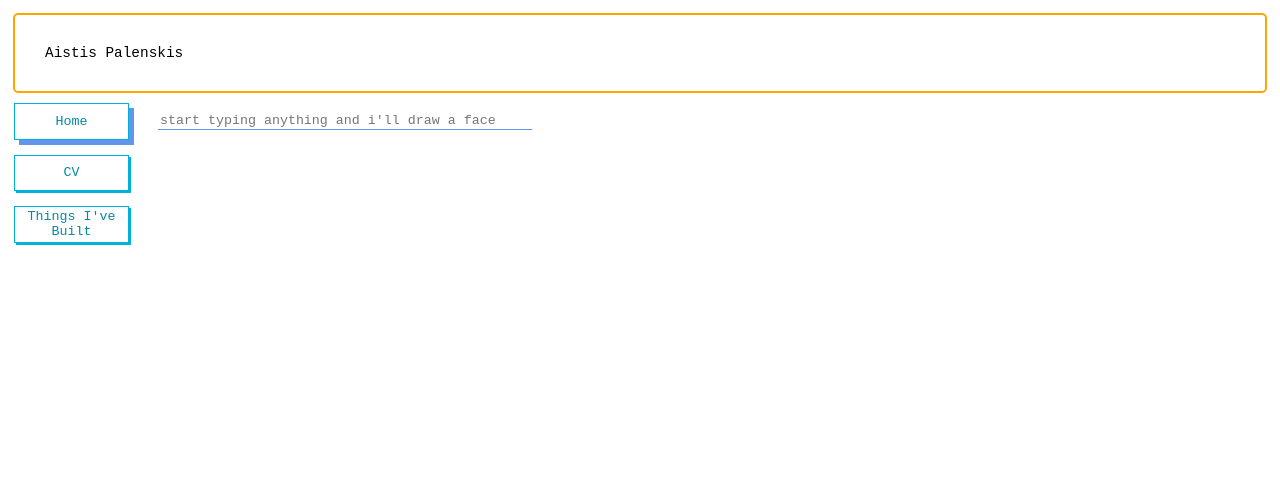
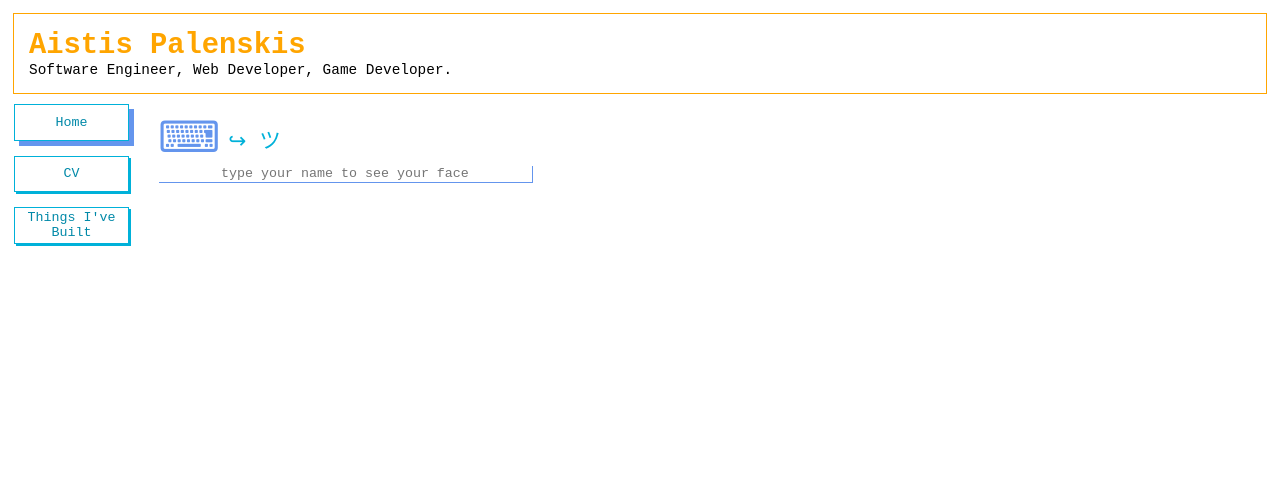
Before and after one commit to prazius/aistispalenskis.com, a plain HTML site: page dist/index.html in a window 1280 px wide. Drawn offline with Linux system fonts and the light colour scheme; no server answers.

Commit message:
key to face

```diff
--- a/dist/index.html
+++ b/dist/index.html
@@ -2,12 +2,14 @@
 <html>
     <head>
         <link rel="stylesheet" href="style.css">
+        <meta charset="UTF-8">
         <meta name="viewport" content="width=device-width, initial-scale=1.0">
     </head>
     <body>
         <div class="container">
             <header>
-                Aistis Palenskis
+                <div class="myName">Aistis Palenskis</div>
+                <div class="myJob">Software Engineer, Web Developer, Game Developer.</div>
             </header>
             <div class="tab-buttons">
 
@@ -20,7 +22,11 @@
 
                 <!-- home tab -->
                 <div class="tab-content tab-content-active" data-tab="home">
-                    <input type="text" id="liveInput" placeholder="start typing anything and i'll draw a face" maxlength="43">
+                    <div class="unicodeRow">
+                        <span class="keys">⌨ </span>
+                        <span class="to-face">↪  ツ</span>
+                    </div>
+                    <input type="text" id="liveInput" placeholder="type your name to see your face" maxlength="43">
                     <canvas id="canvas_square" width="300" height="300"></canvas>
                     <script type "text/javascript" src="canvas.js"></script>
                 </div>
--- a/dist/style.css
+++ b/dist/style.css
@@ -22,13 +22,26 @@ body {
 
 header {
     grid-area: header;
-    border: 2px solid orange;
-    padding:30px;
+    border: 1px solid orange;
+    padding:15px;
     margin: 5px;
-    border-radius: 5px;
 }
 
-.content, header {
+.myName {
+    font-size: 2em;
+    font-weight:900;
+    color: orange;
+}
+.keys {
+    font-size: 3em;
+    color: cornflowerblue;
+}
+.to-face {
+    font-size:1.5em;
+    color: #00b1d9;
+}
+
+.content {
     padding: 30px;
     margin: 5px;
     border-radius: 5px;
@@ -85,17 +98,25 @@ header {
     display:none;
 }
 
+.unicodeRow {
+    display: flex;
+    flex-direction:row;
+    align-items:center;
+    gap:0.5rem;
+}
+
 .tab-content-active {
     display:flex;
 }
 
-input {
-    min-width: 370px;
+#liveInput {
+    width: 370px;
     border: none;
-    box-shadow: 0px 1px cornflowerblue;
+    box-shadow: 1px 1px cornflowerblue;
+    text-align: center;
 }
 
-input:focus {
+#liveInput:focus {
     outline: none;
 }
 
```
